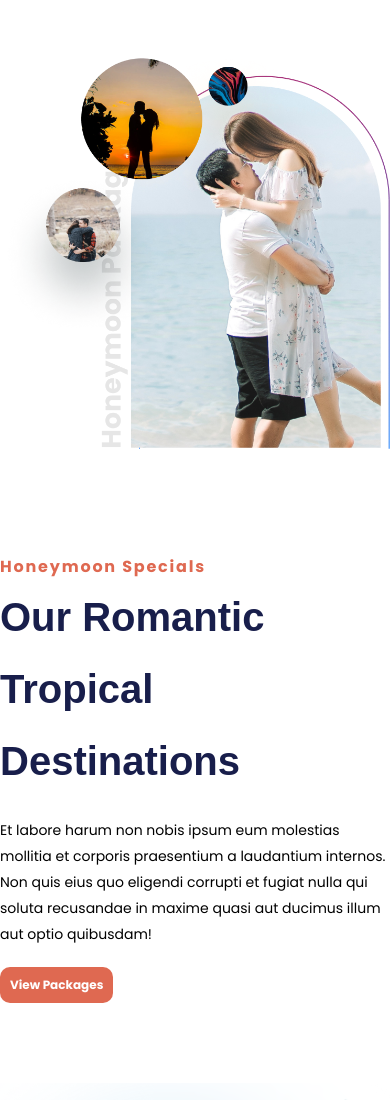
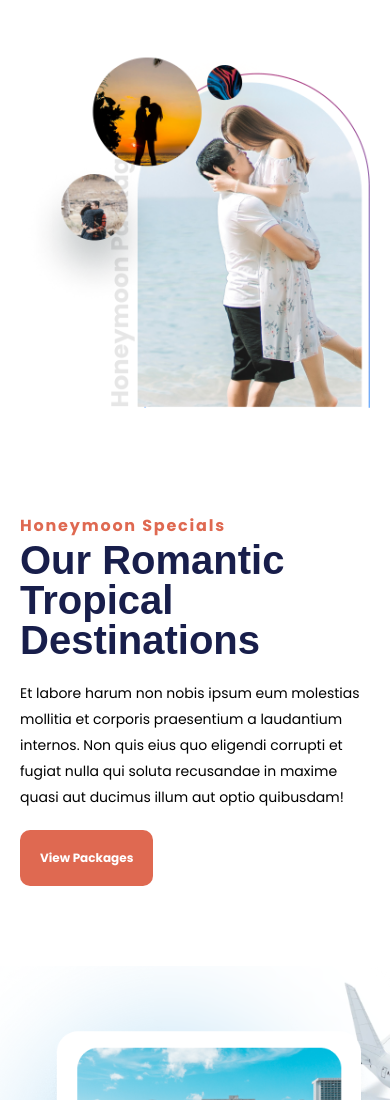
Before and after one commit to archis-academy/tour-and-travel-jan-1-tr, a plain HTML site: page index.html in a window 390 px wide. Shown: the top 1100 px of the page. Drawn offline with Linux system fonts and the light colour scheme; a web font is replaced by a local one.

Commit message:
[PR-04]-hhs responsive end

```diff
--- a/index.html
+++ b/index.html
@@ -20,7 +20,10 @@
       </div>
       <div class="hm-content">
         <h5 class="hm-content-subtitle">Honeymoon Specials</h5>
-        <h2 class="hm-content-title">Our Romantic Tropical <br> Destinations</h2>
+        <h2 class="hm-content-title">
+          Our Romantic Tropical <br />
+          Destinations
+        </h2>
         <p class="hm-content-desc">
           Et labore harum non nobis ipsum eum molestias mollitia et corporis
           praesentium a laudantium internos. Non quis eius quo eligendi corrupti
--- a/styles/index.css
+++ b/styles/index.css
@@ -6,6 +6,7 @@
   gap: 100px;
   flex-wrap: wrap;
   overflow: hidden;
+  padding: 0px 20px;
 }
 
 .hm-image > img {
@@ -26,7 +27,7 @@
   font-family: "Volkhov", sans-serif;
   font-size: 50px;
   font-weight: 700;
-  line-height: 72px;
+  line-height: 45px;
   color: #181e4b;
 }
 .hm-content-desc {
@@ -38,7 +39,7 @@
   margin: 20px 0;
 }
 .hm-content-btn {
-  padding: 5px 10px;
+  padding: 15px 20px;
   border-radius: 10px;
   background-color: #df6951;
   color: white;
@@ -50,22 +51,6 @@
 }
 
 @media (max-width: 576px) {
-  /*.hm-content{
-    padding: 12px;
-
-  }
-  .hm-image{
-    padding: 12px;
-  }
-.section-honeymoon{
-  gap: 10px;
-}
-
-.hm-content-title{
-  font-size: 8px;
-  line-height: 35px;
-} */
-
   .hm-image > img {
     width: 100%;
   }
@@ -77,6 +62,7 @@
   }
   .hm-content-title {
     font-size: 40px;
+    line-height: 40px;
   }
   .hm-content-desc {
     font-size: 14px;
@@ -88,36 +74,25 @@
   }
 }
 
-@media (max-width: 300px){
-
-  .hm-image > img{
+@media (max-width: 380px) {
+  .hm-image > img {
     width: 100%;
   }
- .hm-content{
+  .hm-content {
     width: 100%;
-
   }
-  .hm-content-subtitle{
-
+  .hm-content-subtitle {
     font-size: 10px;
-
-
-
   }
-  .hm-content-title{
-
+  .hm-content-title {
     font-size: 30px;
-
   }
-  .hm-content-desc{
-
+  .hm-content-desc {
     font-size: 12px;
-
   }
-  .hm-content-btn{
+  .hm-content-btn {
     padding: 5px 5px;
     font-size: 8px;
-
   }
 }
 
@@ -164,8 +139,6 @@
 }
 
 .favorites-contexts-image {
-  /*width: 50px;
-  height: 50px; */
   display: flex;
   justify-content: space-between;
   align-items: center;
```
Lines whose indentation alone changed are shown as unchanged.
